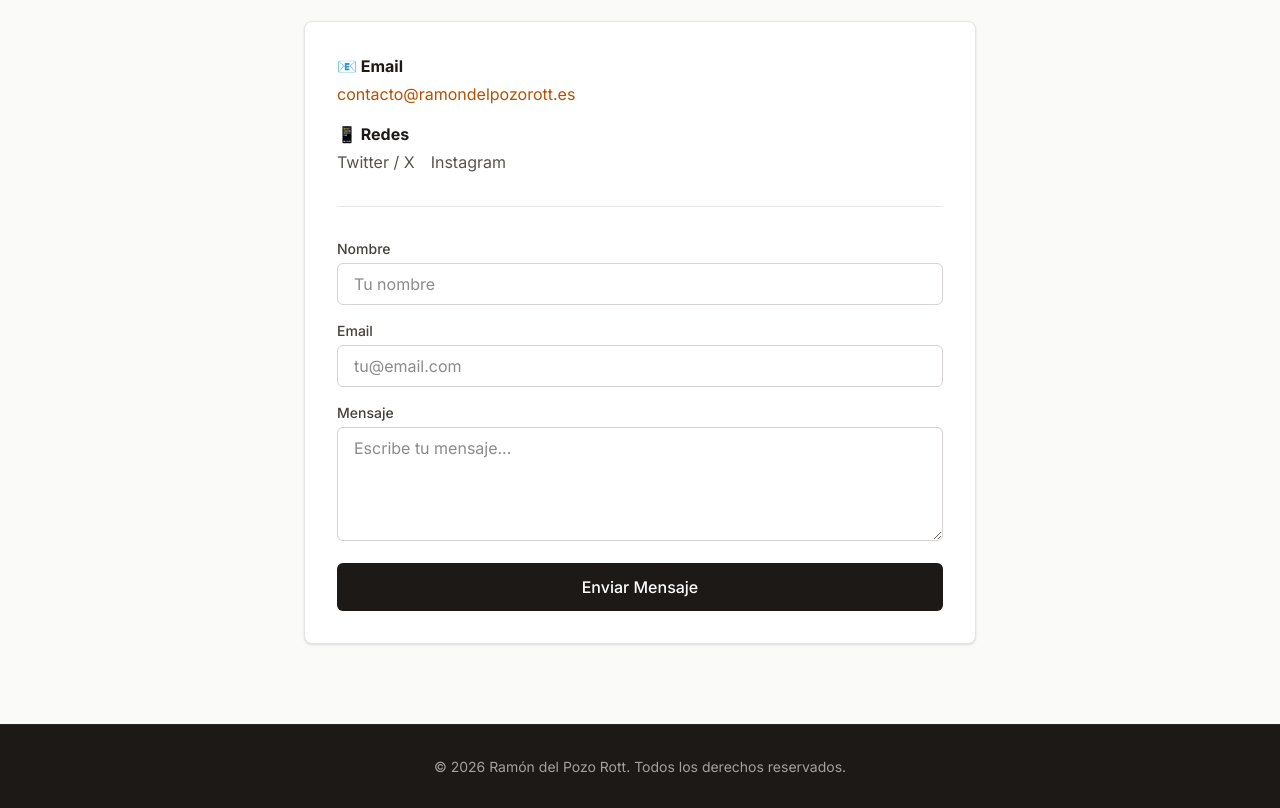
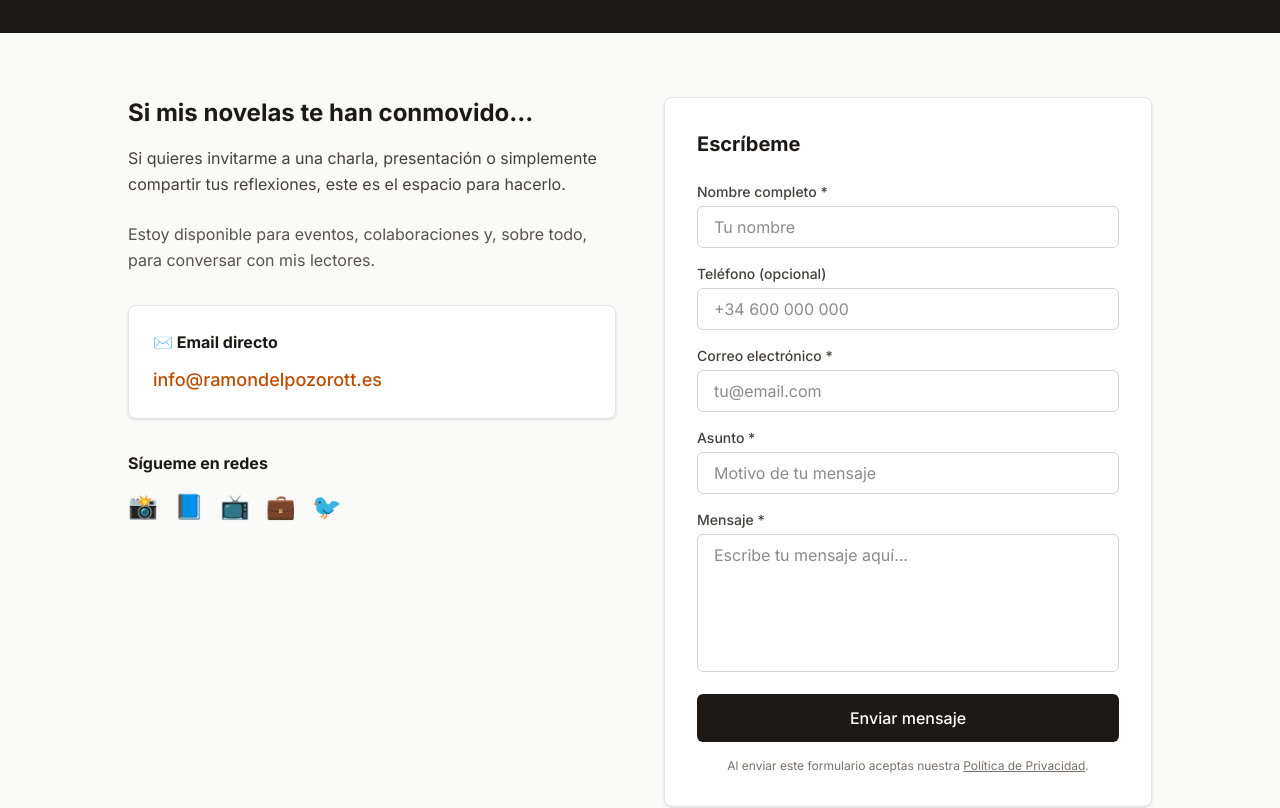
Before and after one commit to ramondelpozo/portfolio-ramon, a Next.js app: page /contacto in a window 1280 px wide. Shown: the part 300-1108 px from the top of the page. Built offline with nearby package versions, Linux system fonts and the light colour scheme.

Commit message:
FEAT: Página de Contacto completa con formulario funcional, validación y enlaces sociales

```diff
--- a/app/contacto/page.tsx
+++ b/app/contacto/page.tsx
@@ -1,54 +1,176 @@
+'use client';
+
+import { useState } from 'react';
+import Link from 'next/link';
+
 export default function ContactoPage() {
+  const [formData, setFormData] = useState({
+    nombre: '',
+    telefono: '',
+    email: '',
+    asunto: '',
+    mensaje: ''
+  });
+  const [enviado, setEnviado] = useState(false);
+
+  const handleSubmit = (e: React.FormEvent) => {
+    e.preventDefault();
+    // Aquí iría la lógica real de envío (ej: Formspree, EmailJS, API Route)
+    console.log('Formulario enviado:', formData);
+    setEnviado(true);
+    setFormData({ nombre: '', telefono: '', email: '', asunto: '', mensaje: '' });
+    setTimeout(() => setEnviado(false), 5000);
+  };
+
+  const handleChange = (e: React.ChangeEvent<HTMLInputElement | HTMLTextAreaElement>) => {
+    setFormData({ ...formData, [e.target.name]: e.target.value });
+  };
+
   return (
-    <main className="min-h-screen bg-stone-50 py-20">
-      <div className="container mx-auto px-4">
-        <div className="max-w-2xl mx-auto">
-          <h1 className="text-4xl md:text-5xl font-bold text-stone-900 mb-6 text-center">Contacto</h1>
-          <p className="text-xl text-stone-600 mb-12 text-center">
-            ¿Hablamos? Estoy abierto a entrevistas, colaboraciones y comentarios de lectores.
-          </p>
+    <main className="min-h-screen bg-stone-50">
+      {/* HERO CONTACTO */}
+      <section className="py-20 bg-stone-900 text-white text-center px-4">
+        <h1 className="text-4xl md:text-6xl font-bold mb-4">Contacto</h1>
+        <p className="text-2xl text-amber-400 font-medium">Hablemos de libros</p>
+      </section>
 
-          <div className="bg-white p-8 rounded-lg shadow-sm border border-stone-200">
-            {/* Datos de contacto */}
-            <div className="mb-8 pb-8 border-b border-stone-200">
-              <div className="space-y-4">
-                <div>
-                  <h3 className="font-bold text-stone-900 mb-1">📧 Email</h3>
-                  <a href="mailto:contacto@ramondelpozorott.es" className="text-amber-700 hover:underline">
-                    contacto@ramondelpozorott.es
-                  </a>
-                </div>
-                <div>
-                  <h3 className="font-bold text-stone-900 mb-1">📱 Redes</h3>
-                  <div className="flex gap-4">
-                    <a href="#" className="text-stone-600 hover:text-amber-700">Twitter / X</a>
-                    <a href="#" className="text-stone-600 hover:text-amber-700">Instagram</a>
-                  </div>
-                </div>
+      {/* INTRO + FORMULARIO */}
+      <section className="py-16 container mx-auto px-4">
+        <div className="max-w-5xl mx-auto grid md:grid-cols-2 gap-12">
+
+          {/* Columna Izquierda: Texto introductorio */}
+          <div>
+            <h2 className="text-2xl font-bold text-stone-900 mb-4">Si mis novelas te han conmovido...</h2>
+            <p className="text-stone-700 leading-relaxed mb-6">
+              Si quieres invitarme a una charla, presentación o simplemente compartir tus reflexiones, este es el espacio para hacerlo.
+            </p>
+            <p className="text-stone-600 leading-relaxed mb-8">
+              Estoy disponible para eventos, colaboraciones y, sobre todo, para conversar con mis lectores.
+            </p>
+
+            <div className="bg-white p-6 rounded-lg shadow-sm border border-stone-200">
+              <h3 className="font-bold text-stone-900 mb-3">✉️ Email directo</h3>
+              <a href="mailto:info@ramondelpozorott.es" className="text-amber-700 hover:underline text-lg font-medium">
+                info@ramondelpozorott.es
+              </a>
+            </div>
+
+            <div className="mt-8">
+              <h3 className="font-bold text-stone-900 mb-4">Sígueme en redes</h3>
+              <div className="flex gap-4 text-2xl">
+                <a href="#" className="text-stone-600 hover:text-amber-700 transition" aria-label="Instagram">📸</a>
+                <a href="#" className="text-stone-600 hover:text-amber-700 transition" aria-label="Facebook">📘</a>
+                <a href="#" className="text-stone-600 hover:text-amber-700 transition" aria-label="YouTube">📺</a>
+                <a href="#" className="text-stone-600 hover:text-amber-700 transition" aria-label="LinkedIn">💼</a>
+                <a href="#" className="text-stone-600 hover:text-amber-700 transition" aria-label="X / Twitter">🐦</a>
               </div>
             </div>
+          </div>
 
-            {/* Formulario simple */}
-            <form className="space-y-4">
+          {/* Columna Derecha: Formulario */}
+          <div className="bg-white p-8 rounded-lg shadow-sm border border-stone-200">
+            <h3 className="text-xl font-bold text-stone-900 mb-6">Escríbeme</h3>
+
+            {enviado && (
+              <div className="mb-6 p-4 bg-green-50 border border-green-200 rounded text-green-700 text-sm">
+                ¡Gracias por tu mensaje! Te responderé a la mayor brevedad.
+              </div>
+            )}
+
+            <form onSubmit={handleSubmit} className="space-y-4">
               <div>
-                <label className="block text-sm font-medium text-stone-700 mb-1">Nombre</label>
-                <input type="text" className="w-full px-4 py-2 border border-stone-300 rounded-md focus:ring-2 focus:ring-amber-700 outline-none" placeholder="Tu nombre" />
+                <label htmlFor="nombre" className="block text-sm font-medium text-stone-700 mb-1">Nombre completo *</label>
+                <input
+                  type="text"
+                  id="nombre"
+                  name="nombre"
+                  value={formData.nombre}
+                  onChange={handleChange}
+                  required
+                  className="w-full px-4 py-2 border border-stone-300 rounded-md focus:ring-2 focus:ring-amber-700 focus:border-transparent outline-none transition"
+                  placeholder="Tu nombre"
+                />
               </div>
+
               <div>
-                <label className="block text-sm font-medium text-stone-700 mb-1">Email</label>
-                <input type="email" className="w-full px-4 py-2 border border-stone-300 rounded-md focus:ring-2 focus:ring-amber-700 outline-none" placeholder="tu@email.com" />
+                <label htmlFor="telefono" className="block text-sm font-medium text-stone-700 mb-1">Teléfono (opcional)</label>
+                <input
+                  type="tel"
+                  id="telefono"
+                  name="telefono"
+                  value={formData.telefono}
+                  onChange={handleChange}
+                  className="w-full px-4 py-2 border border-stone-300 rounded-md focus:ring-2 focus:ring-amber-700 focus:border-transparent outline-none transition"
+                  placeholder="+34 600 000 000"
+                />
               </div>
+
               <div>
-                <label className="block text-sm font-medium text-stone-700 mb-1">Mensaje</label>
-                <textarea rows={4} className="w-full px-4 py-2 border border-stone-300 rounded-md focus:ring-2 focus:ring-amber-700 outline-none" placeholder="Escribe tu mensaje..."></textarea>
+                <label htmlFor="email" className="block text-sm font-medium text-stone-700 mb-1">Correo electrónico *</label>
+                <input
+                  type="email"
+                  id="email"
+                  name="email"
+                  value={formData.email}
+                  onChange={handleChange}
+                  required
+                  className="w-full px-4 py-2 border border-stone-300 rounded-md focus:ring-2 focus:ring-amber-700 focus:border-transparent outline-none transition"
+                  placeholder="tu@email.com"
+                />
               </div>
-              <button type="submit" className="w-full bg-stone-900 text-white py-3 rounded-md hover:bg-stone-800 transition font-medium">
-                Enviar Mensaje
+
+              <div>
+                <label htmlFor="asunto" className="block text-sm font-medium text-stone-700 mb-1">Asunto *</label>
+                <input
+                  type="text"
+                  id="asunto"
+                  name="asunto"
+                  value={formData.asunto}
+                  onChange={handleChange}
+                  required
+                  className="w-full px-4 py-2 border border-stone-300 rounded-md focus:ring-2 focus:ring-amber-700 focus:border-transparent outline-none transition"
+                  placeholder="Motivo de tu mensaje"
+                />
+              </div>
+
+              <div>
+                <label htmlFor="mensaje" className="block text-sm font-medium text-stone-700 mb-1">Mensaje *</label>
+                <textarea
+                  id="mensaje"
+                  name="mensaje"
+                  value={formData.mensaje}
+                  onChange={handleChange}
+                  required
+                  rows={5}
+                  className="w-full px-4 py-2 border border-stone-300 rounded-md focus:ring-2 focus:ring-amber-700 focus:border-transparent outline-none transition resize-none"
+                  placeholder="Escribe tu mensaje aquí..."
+                />
+              </div>
+
+              <button
+                type="submit"
+                className="w-full bg-stone-900 text-white py-3 rounded-md hover:bg-stone-800 transition font-medium disabled:opacity-50 disabled:cursor-not-allowed"
+                disabled={enviado}
+              >
+                {enviado ? '¡Enviado!' : 'Enviar mensaje'}
               </button>
             </form>
+
+            <p className="text-xs text-stone-500 mt-4 text-center">
+              Al enviar este formulario aceptas nuestra <Link href="/privacidad" className="underline hover:text-amber-700">Política de Privacidad</Link>.
+            </p>
           </div>
+
         </div>
-      </div>
+      </section>
+
+      {/* CTA FINAL */}
+      <section className="py-12 bg-white border-t border-stone-200 text-center px-4">
+        <p className="text-stone-600 mb-4">¿Prefieres explorar mis obras antes de escribirme?</p>
+        <Link href="/libros" className="inline-block px-6 py-2 border-2 border-stone-900 text-stone-900 rounded hover:bg-stone-100 transition font-medium">
+          Ver mis libros →
+        </Link>
+      </section>
     </main>
   );
 }
```
